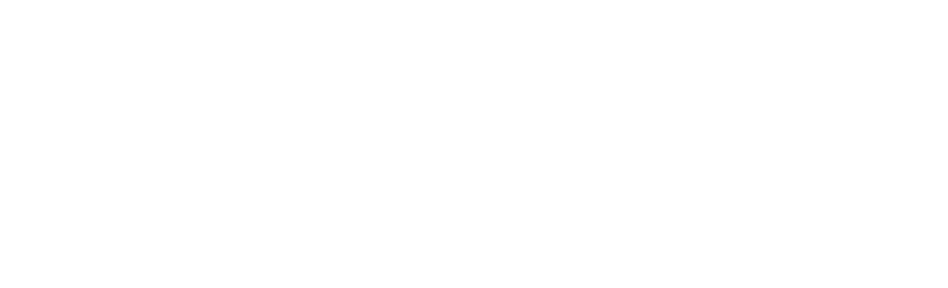
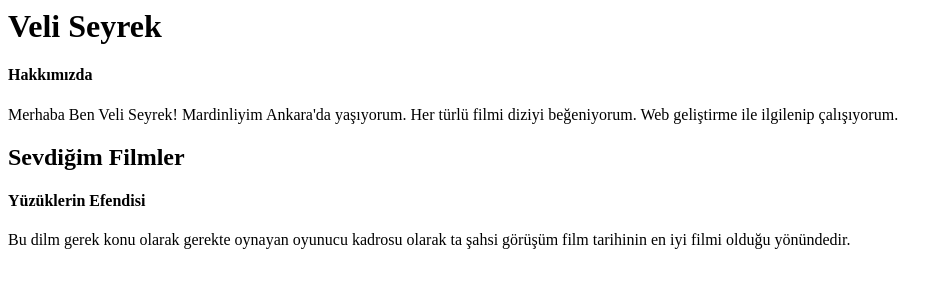
Before and after one commit to veliseyrek/kodluyoruzilkrepo, a plain HTML site: page index.html in a window 1280 px wide. Shown: the whole page, without its empty margins (0-948 px from the left). Drawn offline with Linux system fonts and the light colour scheme.

Commit message:
index.html eklendi.

```diff
--- a/index.html
+++ b/index.html
@@ -1,9 +1,12 @@
-<!DOCTYPE html>
-<html lang="en">
-  <head>
-    <meta charset="UTF-8" />
-    <meta name="viewport" content="width=device-width, initial-scale=1.0" />
-    <title>Document</title>
-  </head>
-  <body></body>
-</html>
+<h1>Veli Seyrek</h1>
+<h4>Hakkımızda</h4>
+<p>
+  Merhaba Ben Veli Seyrek! Mardinliyim Ankara'da yaşıyorum. Her türlü filmi
+  diziyi beğeniyorum. Web geliştirme ile ilgilenip çalışıyorum.
+</p>
+<h2>Sevdiğim Filmler</h2>
+<h4>Yüzüklerin Efendisi</h4>
+<p>
+  Bu dilm gerek konu olarak gerekte oynayan oyunucu kadrosu olarak ta şahsi
+  görüşüm film tarihinin en iyi filmi olduğu yönündedir.
+</p>
```
